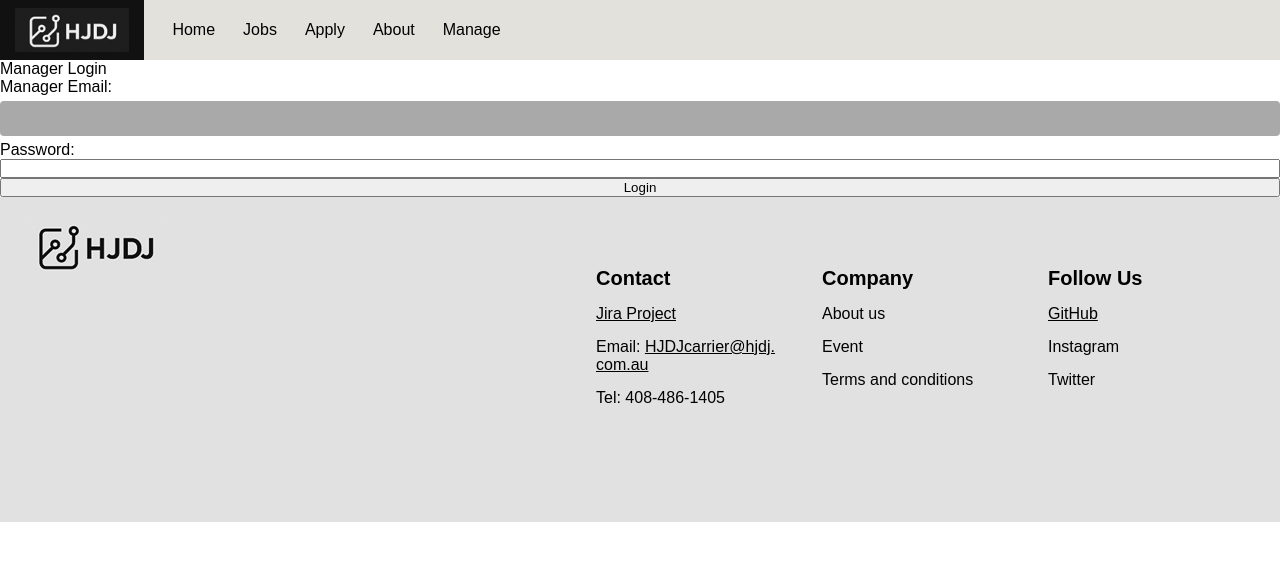
After one commit to HJDJ-tech/COS10026-Project-Part-2, a PHP site: page /manage.php in a window 1280 px wide. The commit adds this page. Shown: the top 561 px of the page. Run offline with PHP 8.4, Linux system fonts and the light colour scheme.

Commit message:
adding php part

```diff
--- /dev/null
+++ b/project2/manage.php
@@ -0,0 +1,125 @@
+
+<!DOCTYPE html>
+<html lang="en">
+  <head>
+    <meta charset="UTF-8" />
+    <meta name="keywords" content="HJDJ IT, IT jobs, software jobs, tech careers, job application, software engineering, developer jobs, IT careers, job openings, apply online">
+    <title>HJDJ IT</title>
+    <link rel="stylesheet" href="styles/styles.css">
+    <link rel="icon" type="image/png" href="images/logoweb.png">
+  </head>
+  <body>
+    <!-- div header -->
+    <div class="header">
+      <div class="logo-container">
+        <img src="images/image.png" alt="HJDJ Logo" />
+      </div>
+      <!-- Site navigation -->
+      <nav>
+        <ul class="menu">
+          <li><a href="index.php">Home</a></li>
+          <li><a href="jobs.html">Jobs</a></li>
+          <li><a href="apply.html">Apply</a></li>
+          <li><a href="about.html">About</a></li>
+          <li><a href="manage.php">Manage</a></li>
+        </ul>
+      </nav>
+    </div>
+
+
+<?php
+session_start();
+
+$host = "localhost";
+$user = "root";
+$pass = "";
+$dbname = "test_db";
+$error = "";
+
+$conn = new mysqli($host, $user, $pass, $dbname);
+if ($conn->connect_error) {
+    die("Connection failed: " . $conn->connect_error);
+}
+
+if ($_SERVER["REQUEST_METHOD"] == "POST") {
+    $email = $_POST['email'];
+    $password = $_POST['password'];
+
+
+    $stmt = $conn->prepare("SELECT * FROM users WHERE email = ? AND password = ?");
+    if ($stmt) {
+        $stmt->bind_param("ss", $email, $password);
+        $stmt->execute();
+        $result = $stmt->get_result();
+
+        if ($result->num_rows === 1) {
+            $_SESSION['email'] = $email;
+            header("Location: manage1.php");
+            exit;
+        } else {
+            $error = "Invalid login credentials.";
+        }
+    } else {
+        $error = "SQL error: " . $conn->error;
+    }
+}
+?>
+<p>Manager Login</p>
+<form method="post" action="manage.php">
+    Manager Email: <input type="text" name="email" required><br>
+
+    Password: <input type="password" name="password" required><br>
+    <input type="submit" value="Login">
+</form>
+
+
+     <div class="footer">
+      <!-- Jira link-->
+      <div class="logofooter">
+        <img src="images/image1.jpg" alt="HJDJ Logo" />
+      </div>
+      <div class="objfooter">
+        <h3 style="margin-bottom: 15px">Contact</h3>
+        <div class="link">
+          <a
+            href="https://hjdj2025swin.atlassian.net/jira/software/projects/SCRUM/boards/1/backlog?atlOrigin=eyJpIjoiNTNmYmIyMzMyZDlhNGJhNzllODI0YTMyNmJkMWEzNDEiLCJwIjoiaiJ9"
+          >
+            Jira Project
+          </a>
+        </div>
+        <div class="email">
+          Email:
+          <a href="mailto:someone@example.com">HJDJcarrier@hjdj.com.au</a>
+        </div>
+        <div class="megaphonetelephone">
+          <a>Tel: 408-486-1405</a>
+        </div>
+      </div>
+      <div class="objfooter">
+        <h3 style="margin-bottom: 15px">Company</h3>
+        <div class="link">
+          <a>
+            About us
+          </a>
+        </div>
+        <div class="email">
+
+          <a>Event </a>
+        </div>
+        <div class="megaphonetelephone">
+          <a>Terms and conditions</a>
+        </div>
+      </div>
+      <div class="objfooter">
+        <h3 style="margin-bottom: 15px">Follow Us</h3>
+        <div class="link">
+          <a href="https://github.com/HJDJ-tech/COS10026-Project-Part-1" target="_blank">GitHub</a>
+        </div>
+        <div class="email">
+          <a>Instagram</a>
+        </div>
+        <div class="megaphonetelephone">
+          <a>Twitter</a>
+        </div>
+      </div>
+    </div>
--- a/project2/styles/styles.css
+++ b/project2/styles/styles.css
@@ -13,7 +13,7 @@ description: Refers to index.html, jobs.html, apply.html and about.html
 
 /* Set Default font for all text */
 * {
-    font-family: arial;
+    font-family: sans-serif;
     color: black;
 }
 
@@ -131,7 +131,7 @@ body {
     display: flex;
     align-items: stretch; /* ensures children stretch to full header height */
     background-color: #e3e1dc;
-    height: 43px;
+    height: 60px;
     width: 100%;
 }
 
@@ -145,7 +145,7 @@ body {
 }
 
 .logo-container img {
-    height: 35px;
+    height: 45px;
     object-fit: contain;
 }
 
@@ -157,10 +157,10 @@ nav {
 }
 
 .menu {
-    height: 50%;
+    height: 30%;
     list-style: none;
     display: flex;
-    gap: 20px;
+    gap: 30px;
     padding: 14px 16px;
     background-color: #e3e1dc;
 }
```
Also changed, not shown: project2/about.html (+6 -5 lines), project2/apply.html (+6 -5 lines), project2/index.html (deleted, +0 -171 lines), project2/index.php (added, +176 -0 lines), project2/jobs.html (+6 -5 lines), project2/manage1.php (added, +86 -0 lines).
